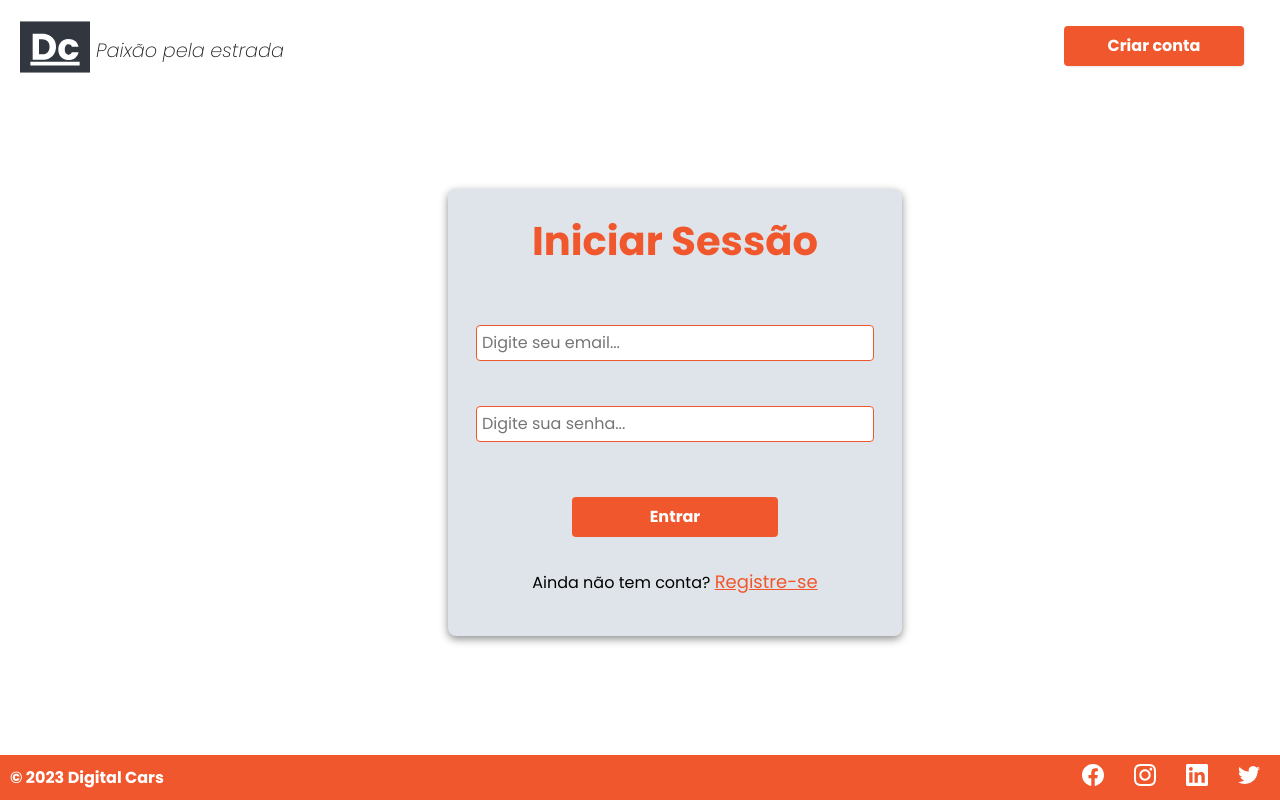
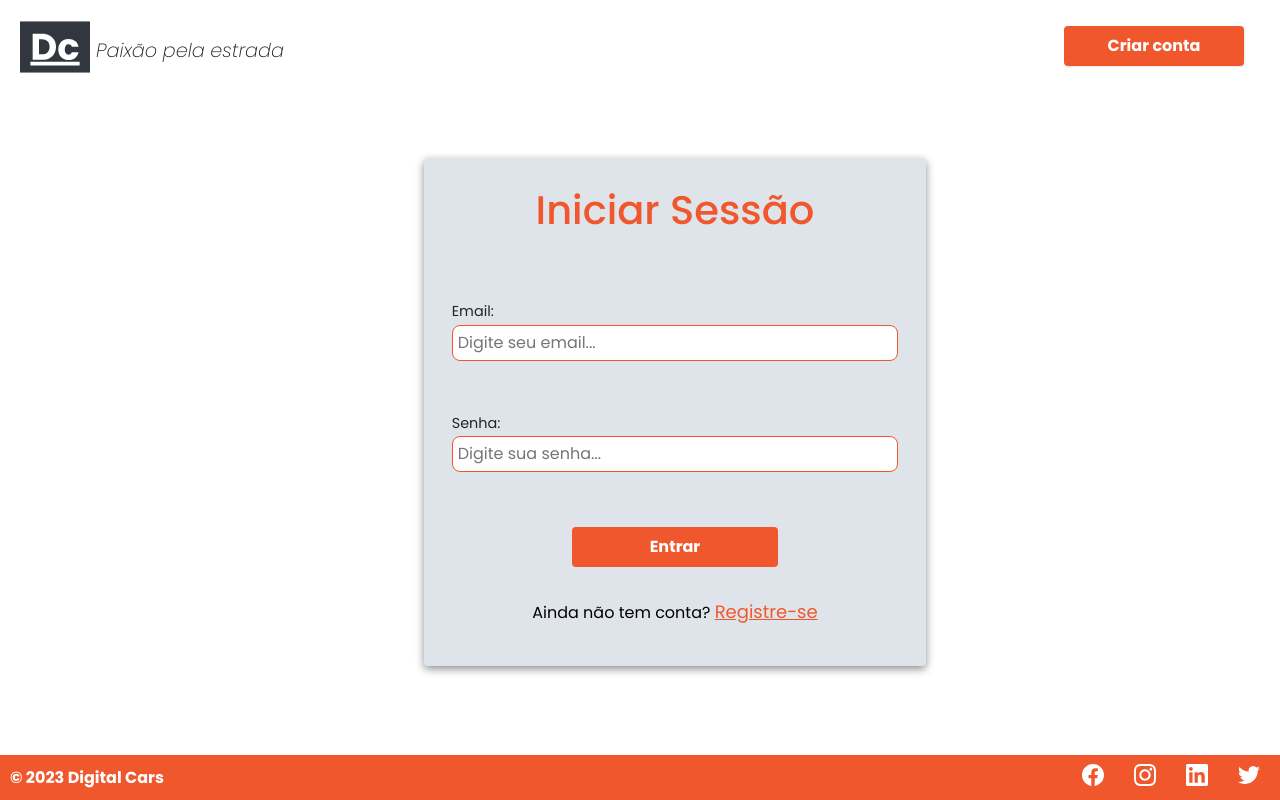
Before and after one commit to GabrielyPaz/projeto-integrador, a React (Vite) app: page /login in a window 1280 px wide. Built offline with nearby package versions, Linux system fonts and the light colour scheme.

Commit message:
add titulo da label no login

```diff
--- a/src/Components/LoginForm/Form.module.css
+++ b/src/Components/LoginForm/Form.module.css
@@ -26,7 +26,7 @@
     justify-content: center;
     margin: 2.185rem;
     padding: 1.75rem;
-    border-radius: 8px;
+    border-radius: 4px;
     gap: 15px;
     background-color: var(--cinza-background);
     box-shadow: rgba(0, 0, 0, 0.45) 0px 3px 8px;
@@ -35,7 +35,7 @@
   .login_form_title {
     margin-bottom: 45px;
     color: var(--laranja-principal);
-    font-weight: bold;
+    /* font-weight: bold; */
     display: flex;
     align-items: center;
     justify-content: center;
@@ -68,11 +68,22 @@
     background-color: transparent;
   }
 
+  .label_input {
+
+    width: 100%;
+	  font-weight: 300;
+	  margin-bottom: .1em;
+	  margin-top: .5em;
+    font-size: .9em;
+    display: flex;
+
+  }
+
   .login {
     width: 165%;
     padding: 5px;
     outline: none;
-    border-radius: 4px;
+    border-radius: 8px;
     border: 1.5px solid var(--laranja-principal);
   }
 
--- a/src/Components/LoginForm/LoginForm.jsx
+++ b/src/Components/LoginForm/LoginForm.jsx
@@ -53,7 +53,7 @@ return (
           <h1 className={styles.login_form_title}>Iniciar Sessão</h1>
 
               <div className={formError ? `${styles.wrap_input} ${styles.error}` : `${styles.wrap_input}`} >
-                <label className={styles.focus_input} htmlFor=""></label>
+                <label className={styles.label_input} htmlFor="">Email:</label>
 
                   <input className={styles.login}
                     name="email"
@@ -65,7 +65,7 @@ return (
               </div>
 
               <div className={formError ? `${styles.wrap_input} ${styles.error}` : `${styles.wrap_input}`}>
-                <label className={styles.focus_input} htmlFor=""></label>
+                <label className={styles.label_input} htmlFor="">Senha:</label>
 
                 <input className={styles.login}
                   name="password"
```
